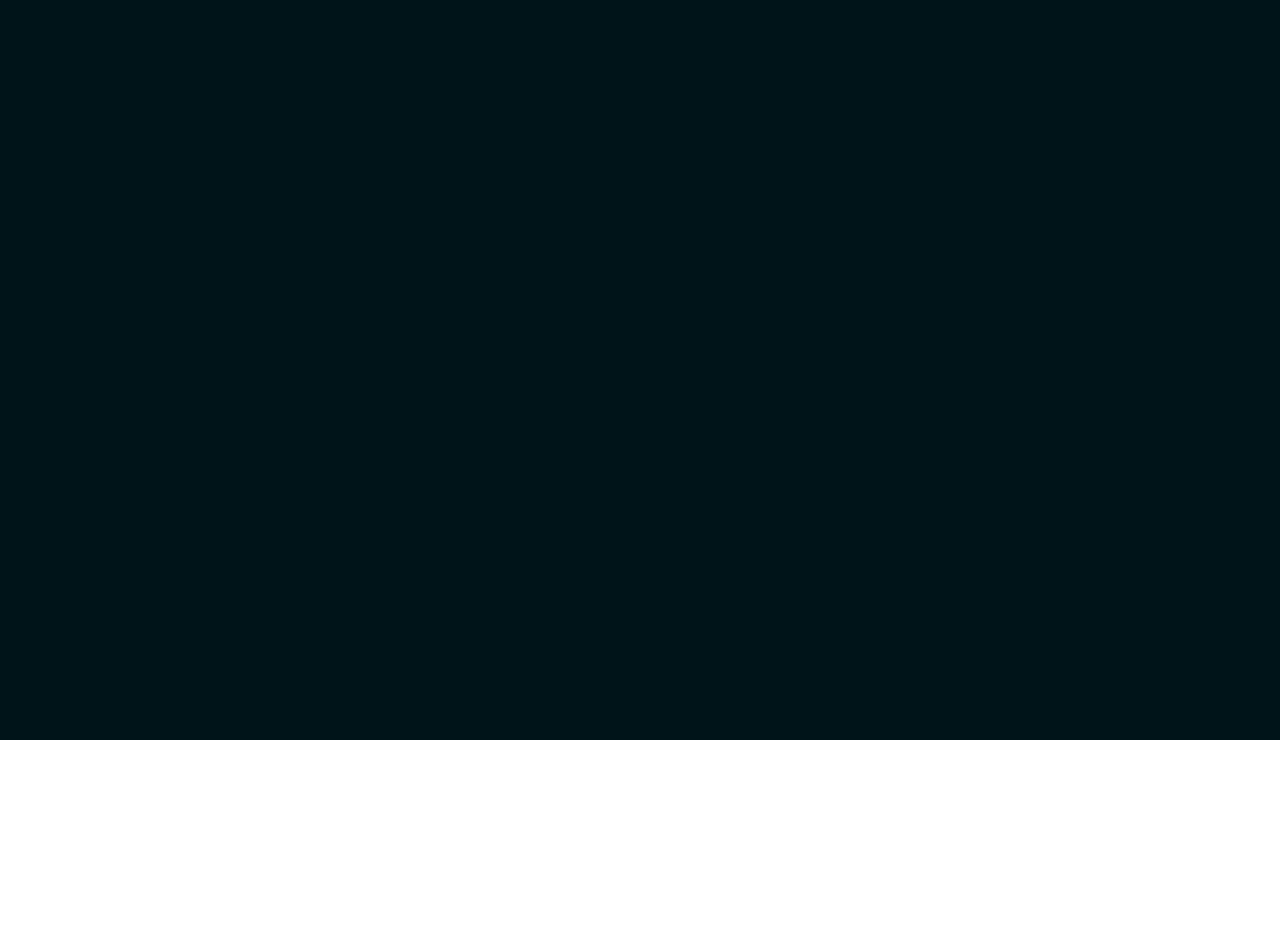
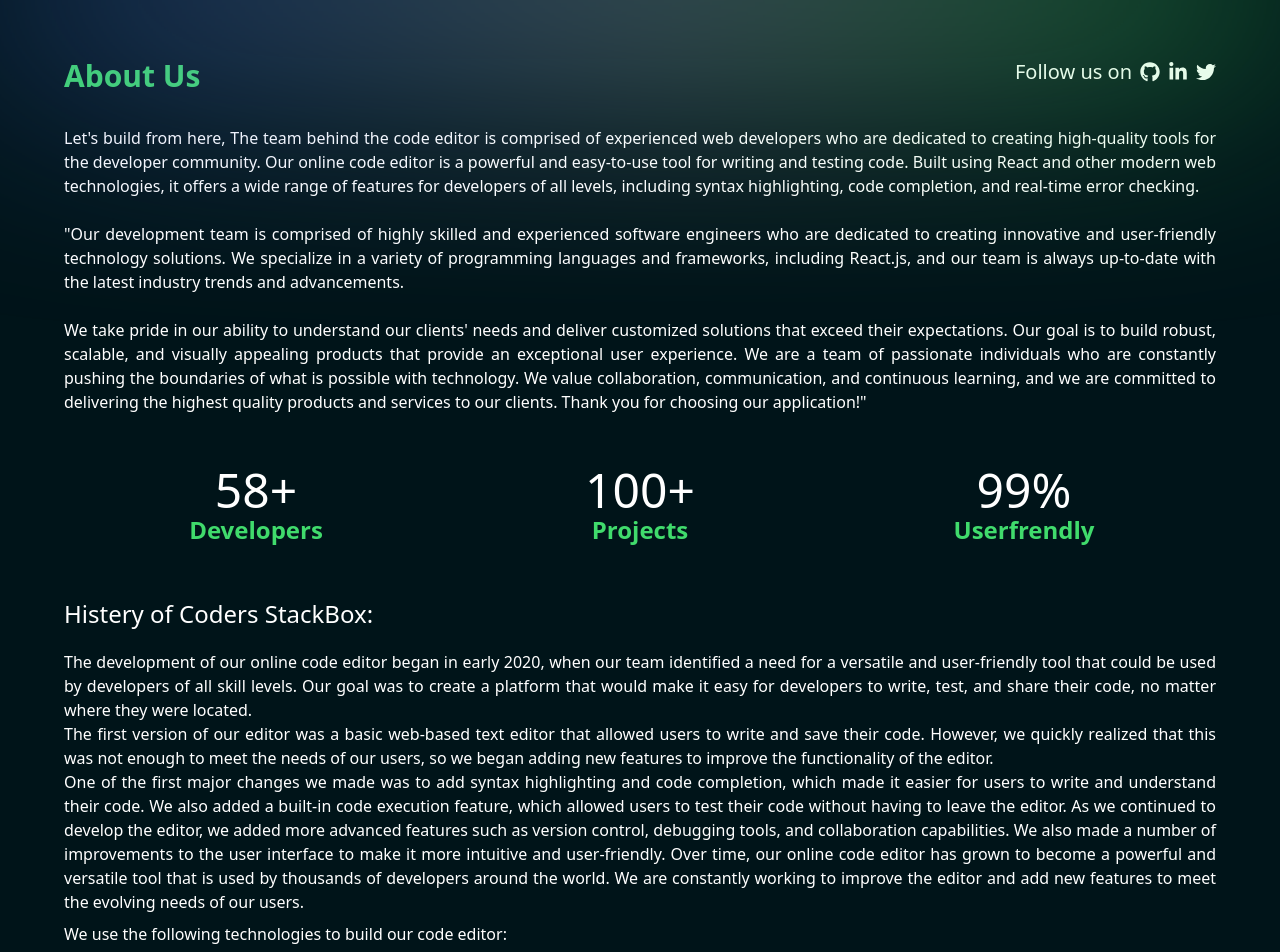
Before and after one commit to 1Md-Rakibul-Islam/coders-stackbox-client, a React (Create React App) app: page /about in a window 1280 px wide. Shown: the part 60-1012 px from the top of the page. Before the commit the page ends 800 px from the top, so only its background shows below. Built offline with nearby package versions, Linux system fonts and the light colour scheme; no server answers.

Commit message:
about section added

```diff
--- /dev/null
+++ b/src/Pages/AboutUs/AboutUs.js
@@ -0,0 +1,65 @@
+import React from 'react';
+import { FaGit, FaGithub, FaLinkedin, FaLinkedinIn, FaTwitter } from 'react-icons/fa';
+
+const AboutUs = () => {
+    return (
+        <div className='text-white text-justify'>
+            <div className='flex justify-between'>
+                <h2 className='text-3xl mt-10 font-bold text-secondary'>About Us</h2>
+                <div className='flex gap-2 items-center text-xl my-10'>
+                    <p>Follow us on </p>
+                    <FaGithub></FaGithub>
+                    <FaLinkedinIn></FaLinkedinIn>
+                    <FaTwitter></FaTwitter>
+                </div>
+            </div>
+
+            <p>
+            Let's build from here, The team behind the code editor is comprised of experienced web developers who are dedicated to creating high-quality tools for the developer community. Our online code editor is a powerful and easy-to-use tool for writing and testing code. Built using React and other modern web technologies, it offers a wide range of features for developers of all levels, including syntax highlighting, code completion, and real-time error checking. <br /> <br />
+
+            "Our development team is comprised of highly skilled and experienced software engineers who are dedicated to creating innovative and user-friendly technology solutions. We specialize in a variety of programming languages and frameworks, including React.js, and our team is always up-to-date with the latest industry trends and advancements. <br /> <br />
+
+            We take pride in our ability to understand our clients' needs and deliver customized solutions that exceed their expectations. Our goal is to build robust, scalable, and visually appealing products that provide an exceptional user experience. We are a team of passionate individuals who are constantly pushing the boundaries of what is possible with technology. We value collaboration, communication, and continuous learning, and we are committed to delivering the highest quality products and services to our clients. Thank you for choosing our application!"
+            </p>
+
+            <div className='grid gap-10 grid-cols-1 md:grid-cols-2 lg:grid-cols-3 text-center my-10 mx-5'>
+                <div className=' p-3 rounded-md '>
+                    <h2 className='text-5xl'>58+</h2>
+                    <p className='text-2xl font-semibold text-secondary'>Developers</p>
+                </div>
+                <div className=' p-3 rounded-md '>
+                    <h2 className='text-5xl'>100+</h2>
+                    <p className='text-2xl font-semibold text-secondary'>Projects</p>
+                </div>
+                <div className=' p-3 rounded-md '>
+                    <h2 className='text-5xl'>99%</h2>
+                    <p className='text-2xl font-semibold text-secondary'>Userfrendly</p>
+                </div>
+            </div>
+
+            <h2 className='mb-5 text-2xl'>Histery of Coders StackBox:</h2>
+
+            <p>The development of our online code editor began in early 2020, when our team identified a need for a versatile and user-friendly tool that could be used by developers of all skill levels. Our goal was to create a platform that would make it easy for developers to write, test, and share their code, no matter where they were located.</p>
+            The first version of our editor was a basic web-based text editor that allowed users to write and save their code. However, we quickly realized that this was not enough to meet the needs of our users, so we began adding new features to improve the functionality of the editor.
+
+            <p>One of the first major changes we made was to add syntax highlighting and code completion, which made it easier for users to write and understand their code. We also added a built-in code execution feature, which allowed users to test their code without having to leave the editor. As we continued to develop the editor, we added more advanced features such as version control, debugging tools, and collaboration capabilities. We also made a number of improvements to the user interface to make it more intuitive and user-friendly. Over time, our online code editor has grown to become a powerful and versatile tool that is used by thousands of developers around the world. We are constantly working to improve the editor and add new features to meet the evolving needs of our users.</p>
+
+
+                <h2 className='mt-2'>We use the following technologies to build our code editor:</h2>
+                <ul className='ml-5 my-2'>
+                    <li>React</li>
+                    <li>JavaScript</li>
+                    <li>Node.js</li>
+                    <li>Express.js</li>
+                    <li>MongoDB</li>
+                </ul>
+            <p>
+                If you have any questions or feedback, please don't hesitate to contact us at coders.stackbox@gmail.com
+                <br />
+                We believe in open-source and the power of community,contineue that's why our code editor is open-sourced and available on GitHub. You can find the source code and contributing guidelines <a href="">here</a> and the license used <a href="">here</a>
+            </p>
+        </div>
+    );
+};
+
+export default AboutUs;
--- a/src/Routes/Routes/Routes.js
+++ b/src/Routes/Routes/Routes.js
@@ -1,5 +1,6 @@
 import { createBrowserRouter } from "react-router-dom";
 import Main from "../../Layout/Main";
+import AboutUs from "../../Pages/AboutUs/AboutUs";
 import CommunitySupport from "../../Pages/CommunitySupport/CommunitySupport";
 import Home from "../../Pages/Home/Home/Home";
 import Login from "../../Pages/Login/Login";
@@ -19,6 +20,10 @@ const router = createBrowserRouter([
         element: <CommunitySupport></CommunitySupport>,
       },
       {
+        path: "/about",
+        element: <AboutUs></AboutUs>,
+      },
+      {
         path: "login",
         element: <Login></Login>
       },
```
